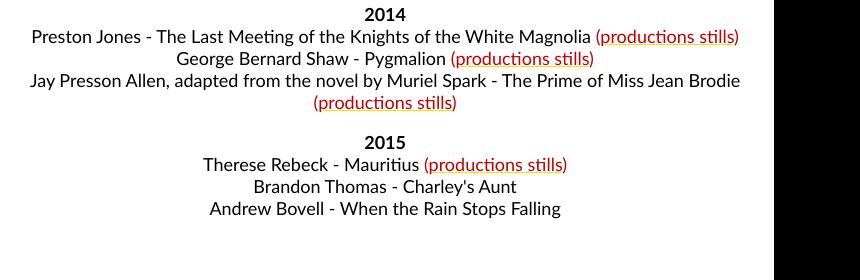
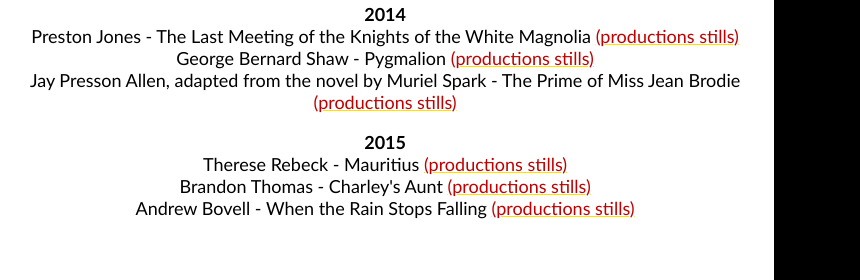
Before and after one commit to differentstages/differentstages, a plain HTML site: page 2010_pastprod.html in a window 1280 px wide. Shown: the part 1060-1340 px from the top of the page, 420-1280 px from the left. Drawn offline with Linux system fonts and the light colour scheme.

Commit message:
Update 2010_pastprod.html

```diff
--- a/2010_pastprod.html
+++ b/2010_pastprod.html
@@ -101,7 +101,7 @@ Julia Cho - The Language Archive<i><a href="Language.html" target="_blank"><font
 
 <p><b>2014</b><br>Preston Jones - The Last Meeting of the Knights of the White Magnolia <a href="Magnolia.html" target="_blank"><font color="C00000">(productions stills)</font></a></i><br> George Bernard Shaw - Pygmalion <a href="Pygmalion.html" target="_blank"><font color="C00000">(productions stills)</font></a></i><br> Jay Presson Allen, adapted from the novel by Muriel Spark - The Prime of Miss Jean Brodie <a href="Brodie.html" target="_blank"><font color="C00000">(productions stills)</font></a></i>
 </p>
-<p><b>2015</b><br>Therese Rebeck - Mauritius <a href="Mauritius.html" target="_blank"><font color="C00000">(productions stills)</font></a></i><br>Brandon Thomas - Charley&#39;s Aunt<br>Andrew Bovell - When the Rain Stops Falling<br>
+<p><b>2015</b><br>Therese Rebeck - Mauritius <a href="Mauritius.html" target="_blank"><font color="C00000">(productions stills)</font></a></i><br>Brandon Thomas - Charley&#39;s Aunt <a href="Charley.html" target="_blank"><font color="C00000">(productions stills)</font></a><br>Andrew Bovell - When the Rain Stops Falling <a href="WhenRain.html" target="_blank"><font color="C00000">(productions stills)</font></a><br>
 
 </p>
 <br><br><br></font>
```
